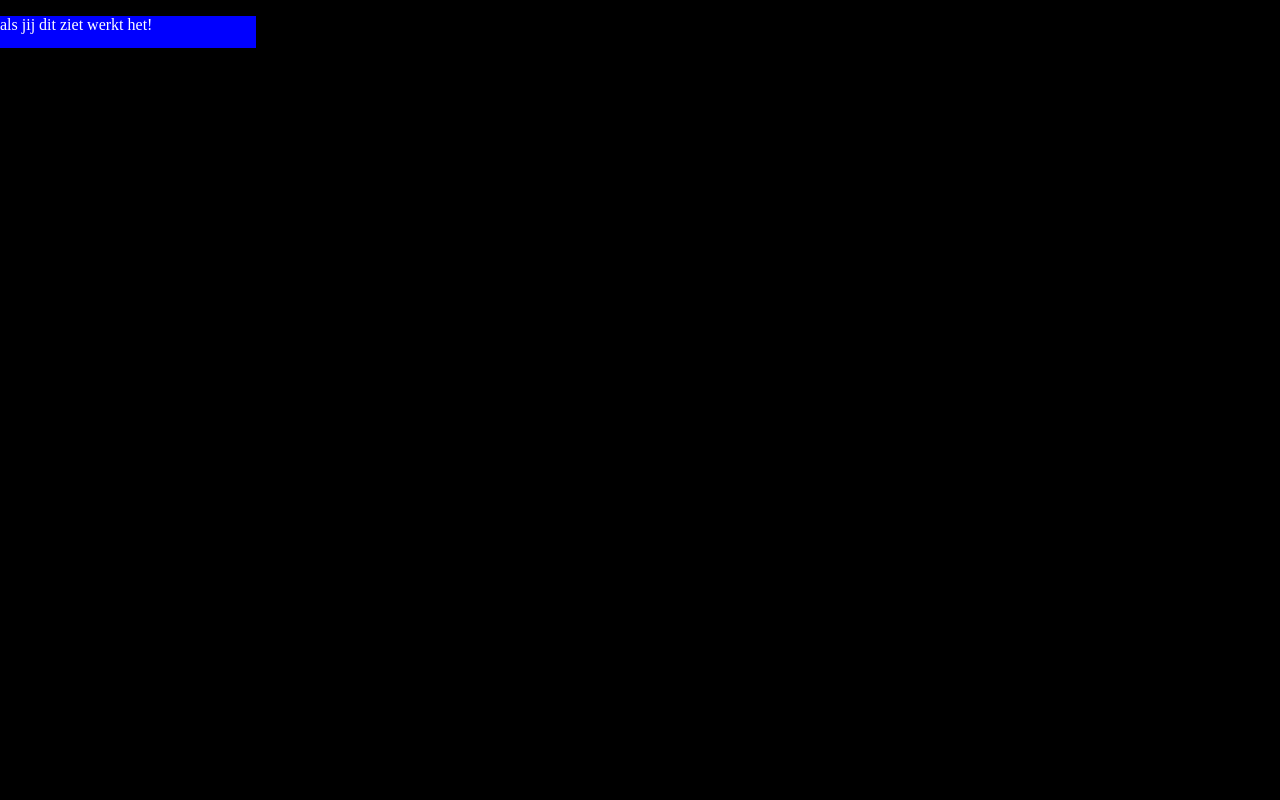
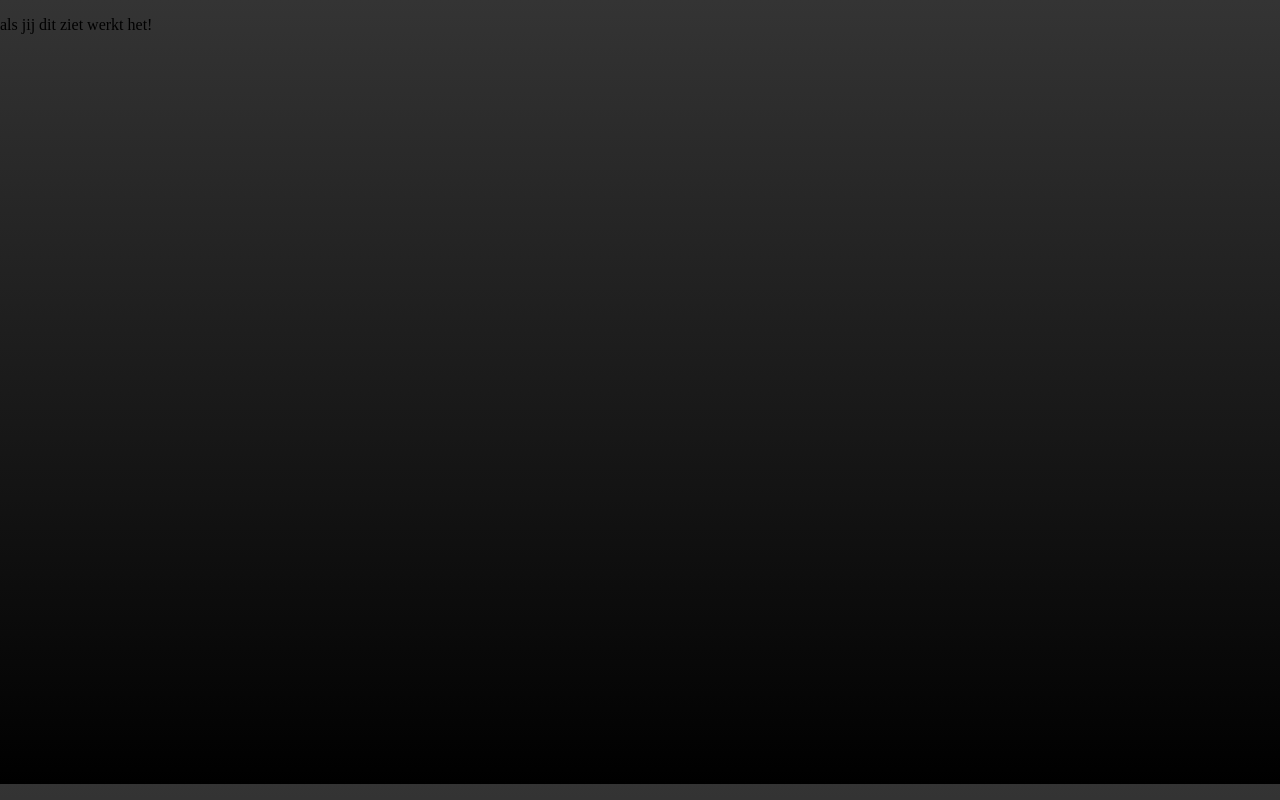
Before and after one commit to JulianCooking/portfolio, a plain HTML site: page projects.html in a window 1280 px wide. Drawn offline with Linux system fonts and the light colour scheme.

Commit message:
Update style.css

```diff
--- a/style.css
+++ b/style.css
@@ -1,8 +1,8 @@
 body {
     display: grid;
     grid-template-columns: 20vw 20vw 20vw 10vw 15vw 15vw;
-    grid-template-rows: 8vh 20vh 20vh 20vh 20vh auto;
-    background-color: rgb(0, 0, 0);
+    grid-template-rows: 8vh 20vh 20vh 20vh 20vh 10vh;
+    background: linear-gradient(to bottom, rgb(52, 52, 52), rgb(0, 0, 0));
     margin: 0;
 }
 
@@ -30,8 +30,12 @@ body {
     top: -70px;
     left: 200px;
     font-family: Georgia, 'Times New Roman', Times, serif;
+    transition: 0.3s;
 }
 
+#projects:hover {
+    transform: translateY(-5px);
+}
 #about{
     grid-column: 3 / 3;
     grid-row: 5 / 5;
@@ -43,6 +47,11 @@ body {
     top: -70px;
     left: 300px;
     font-family: Georgia, 'Times New Roman', Times, serif;
+    transition: 0.3s;
+}
+
+#about:hover {
+    transform: translateY(-5px);
 }
 
 /* #achtergrond{
@@ -53,12 +62,3 @@ body {
     left: 300px;
     width: 1000px;
 } */
-
-
-
-/*---------------------PROJECTS PAGINA-------------------------------------*/
-
-#projecttekst{
-    background-color: blue;
-    color: white;
-}
```
